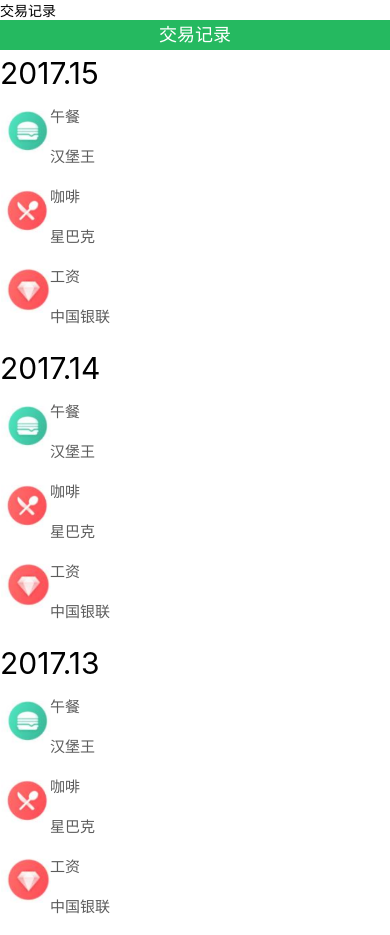
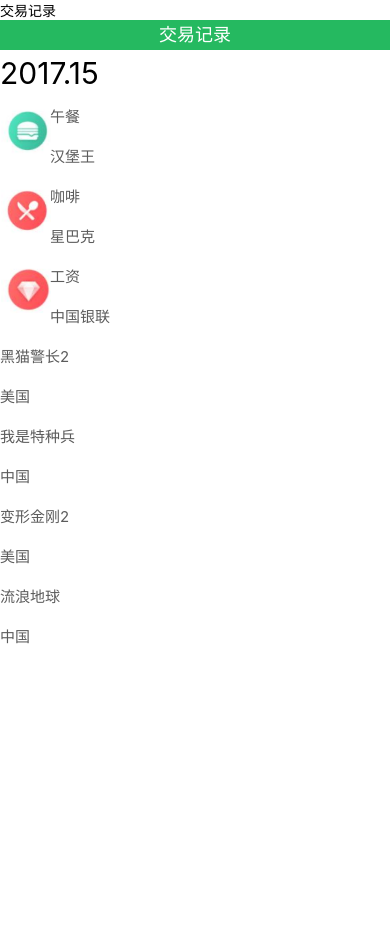
Before and after one commit to binbinbear/trade-record-page-react-native, a React Native app: screen / in a window 390 px wide. After the commit the page ends 844 px from the top, so only its background shows below. Built offline with nearby package versions, Linux system fonts and the light colour scheme.

Commit message:
add flatList

```diff
--- a/App.js
+++ b/App.js
@@ -1,5 +1,5 @@
 import React, {Component} from 'react';
-import {View, Text, Image, StyleSheet, SectionList } from 'react-native';
+import {View, Text, Image, StyleSheet, SectionList, FlatList } from 'react-native';
 
 export default class Transaction extends Component {
   render () {
@@ -11,12 +11,47 @@ export default class Transaction extends Component {
 
 class Header extends Component {
   render () {
+    var d = [
+      {category: "黑猫警长2", name: "美国"},
+      {category: "我是特种兵",name: "中国"},
+      {category: "变形金刚2", name: "美国"},
+      {category: "流浪地球",  name: "中国"},
+    ];
+
     return (
       <View  style = {StyleSheet.container}>
         <Text>交易记录</Text>
         <RecordItem></RecordItem>
+        <ItemDetail data={d} />
       </View>
     )
+  }
+}
+
+class ItemDetail extends Component {
+
+  _renderItem = (info) => {
+    return (
+      <View>
+      <Text style={{ height: 40, textAlignVertical: 'center', color: '#5C5C5C', fontSize: 15 }}>
+      {info.item.category}
+      </Text>
+      <Text style={{ height: 40, textAlignVertical: 'center', color: '#5C5C5C', fontSize: 15 }}>
+      {info.item.name}
+      </Text>
+      </View>
+    )
+  }
+
+  render() {
+      return (
+          <View >
+              <FlatList
+                  data={this.props.data}
+                  renderItem={this._renderItem}
+              />
+          </View>
+      )
   }
 }
 
@@ -60,8 +95,8 @@ class RecordItem extends Component {
    render () {
     var sections = [
       { date: "2017.15", data: [{ category: "午餐", name: "汉堡王", pic: require('./img/hamburger.png')}, { category: "咖啡", name: "星巴克", pic: require('./img/eating.png')},   { category: "工资", name: "中国银联", pic: require('./img/money.png')}] },
-      { date: "2017.14", data: [{ category: "午餐", name: "汉堡王", pic: require('./img/hamburger.png')}, { category: "咖啡", name: "星巴克", pic: require('./img/eating.png')},   { category: "工资", name: "中国银联", pic: require('./img/money.png')}] },
-      { date: "2017.13", data: [{ category: "午餐", name: "汉堡王", pic: require('./img/hamburger.png')}, { category: "咖啡", name: "星巴克", pic: require('./img/eating.png')},   { category: "工资", name: "中国银联", pic: require('./img/money.png')}] },
+      // { date: "2017.14", data: [{ category: "午餐", name: "汉堡王", pic: require('./img/hamburger.png')}, { category: "咖啡", name: "星巴克", pic: require('./img/eating.png')},   { category: "工资", name: "中国银联", pic: require('./img/money.png')}] },
+      // { date: "2017.13", data: [{ category: "午餐", name: "汉堡王", pic: require('./img/hamburger.png')}, { category: "咖啡", name: "星巴克", pic: require('./img/eating.png')},   { category: "工资", name: "中国银联", pic: require('./img/money.png')}] },
     ];
     return (
         <SectionList
```
